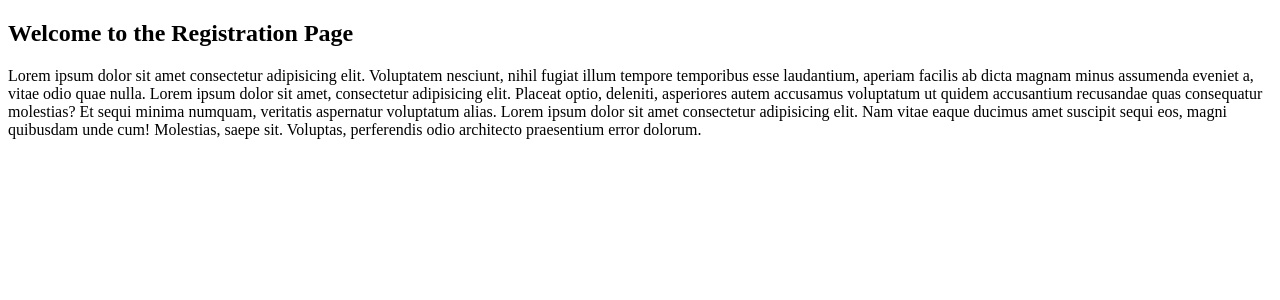
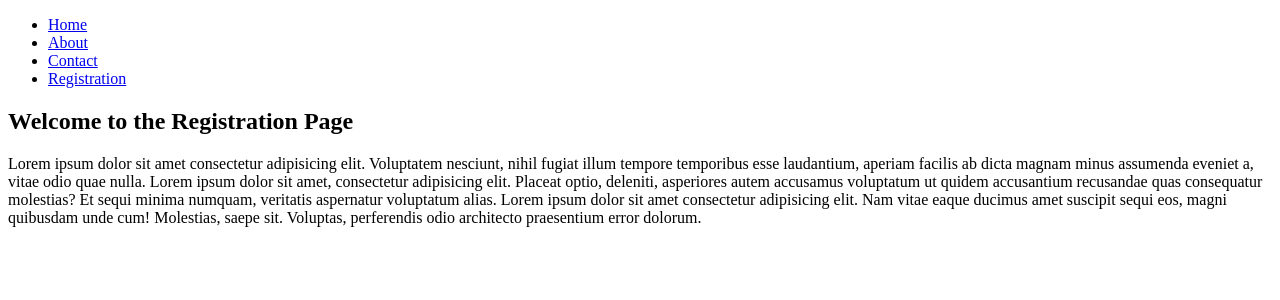
Before and after one commit to tuhamworld/react-fam, a React (Create React App) app: page /registration in a window 1280 px wide. Shown: the top 300 px of the page. Built offline with nearby package versions, Linux system fonts and the light colour scheme.

Commit message:
chore: add navlinks

```diff
--- a/src/components/pages/AboutUs/index.js
+++ b/src/components/pages/AboutUs/index.js
@@ -1,5 +1,25 @@
+import { Link } from "react-router-dom";
+
 export const AboutUs = () => {
-    return (
+  return (
+    <>
+      <nav>
+        <ul>
+          <li>
+            <Link to="/">Home</Link>
+          </li>
+          <li>
+            <Link to="/about">About</Link>
+          </li>
+          <li>
+            <Link to="/contact">Contact</Link>
+          </li>
+          <li>
+            <Link to="/registration">Registration</Link>
+          </li>
+        </ul>
+      </nav>
+
       <section>
         <h1>Welcome to the About Us Page</h1>
         Lorem ipsum dolor sit amet consectetur adipisicing elit. Voluptatem
@@ -13,5 +33,6 @@ export const AboutUs = () => {
         quibusdam unde cum! Molestias, saepe sit. Voluptas, perferendis odio
         architecto praesentium error dolorum.
       </section>
+    </>
     );
   };
--- a/src/components/pages/ContactUs/index.js
+++ b/src/components/pages/ContactUs/index.js
@@ -1,17 +1,37 @@
+import { Link } from "react-router-dom";
+
 export const ContactUs = () => {
-    return (
+  return (
+    <>
+      <nav>
+        <ul>
+          <li>
+            <Link to="/">Home</Link>
+          </li>
+          <li>
+            <Link to="/about">About</Link>
+          </li>
+          <li>
+            <Link to="/contact">Contact</Link>
+          </li>
+          <li>
+            <Link to="/registration">Registration</Link>
+          </li>
+        </ul>
+      </nav>
       <section>
         <h1>Welcome to the Contact Us Page</h1>
         Lorem ipsum dolor sit amet consectetur adipisicing elit. Voluptatem
         nesciunt, nihil fugiat illum tempore temporibus esse laudantium, aperiam
-        facilis ab dicta magnam minus assumenda eveniet a, vitae odio quae nulla.
-        Lorem ipsum dolor sit amet, consectetur adipisicing elit. Placeat optio,
-        deleniti, asperiores autem accusamus voluptatum ut quidem accusantium
-        recusandae quas consequatur molestias? Et sequi minima numquam, veritatis
-        aspernatur voluptatum alias. Lorem ipsum dolor sit amet consectetur
-        adipisicing elit. Nam vitae eaque ducimus amet suscipit sequi eos, magni
-        quibusdam unde cum! Molestias, saepe sit. Voluptas, perferendis odio
-        architecto praesentium error dolorum.
+        facilis ab dicta magnam minus assumenda eveniet a, vitae odio quae
+        nulla. Lorem ipsum dolor sit amet, consectetur adipisicing elit. Placeat
+        optio, deleniti, asperiores autem accusamus voluptatum ut quidem
+        accusantium recusandae quas consequatur molestias? Et sequi minima
+        numquam, veritatis aspernatur voluptatum alias. Lorem ipsum dolor sit
+        amet consectetur adipisicing elit. Nam vitae eaque ducimus amet suscipit
+        sequi eos, magni quibusdam unde cum! Molestias, saepe sit. Voluptas,
+        perferendis odio architecto praesentium error dolorum.
       </section>
-    );
-  };
+    </>
+  );
+};
--- a/src/components/pages/LandingPage/index.js
+++ b/src/components/pages/LandingPage/index.js
@@ -1,17 +1,38 @@
+import { Link } from "react-router-dom";
+
 export const LandingPage = () => {
   return (
-    <section>
-      <h1>Welcome to the Landing Page</h1>
-      Lorem ipsum dolor sit amet consectetur adipisicing elit. Voluptatem
-      nesciunt, nihil fugiat illum tempore temporibus esse laudantium, aperiam
-      facilis ab dicta magnam minus assumenda eveniet a, vitae odio quae nulla.
-      Lorem ipsum dolor sit amet, consectetur adipisicing elit. Placeat optio,
-      deleniti, asperiores autem accusamus voluptatum ut quidem accusantium
-      recusandae quas consequatur molestias? Et sequi minima numquam, veritatis
-      aspernatur voluptatum alias. Lorem ipsum dolor sit amet consectetur
-      adipisicing elit. Nam vitae eaque ducimus amet suscipit sequi eos, magni
-      quibusdam unde cum! Molestias, saepe sit. Voluptas, perferendis odio
-      architecto praesentium error dolorum.
-    </section>
+    <>
+      <nav>
+        <ul>
+          <li>
+            <Link to="/">Home</Link>
+          </li>
+          <li>
+            <Link to="/about">About</Link>
+          </li>
+          <li>
+            <Link to="/contact">Contact</Link>
+          </li>
+          <li>
+            <Link to="/registration">Registration</Link>
+          </li>
+        </ul>
+      </nav>
+
+      <section>
+        <h1>Welcome to the Landing Page</h1>
+        Lorem ipsum dolor sit amet consectetur adipisicing elit. Voluptatem
+        nesciunt, nihil fugiat illum tempore temporibus esse laudantium, aperiam
+        facilis ab dicta magnam minus assumenda eveniet a, vitae odio quae
+        nulla. Lorem ipsum dolor sit amet, consectetur adipisicing elit. Placeat
+        optio, deleniti, asperiores autem accusamus voluptatum ut quidem
+        accusantium recusandae quas consequatur molestias? Et sequi minima
+        numquam, veritatis aspernatur voluptatum alias. Lorem ipsum dolor sit
+        amet consectetur adipisicing elit. Nam vitae eaque ducimus amet suscipit
+        sequi eos, magni quibusdam unde cum! Molestias, saepe sit. Voluptas,
+        perferendis odio architecto praesentium error dolorum.
+      </section>
+    </>
   );
 };
--- a/src/components/pages/Registration/index.js
+++ b/src/components/pages/Registration/index.js
@@ -1,17 +1,37 @@
+import { Link } from "react-router-dom";
+
 export const Registration = () => {
-    return (
+  return (
+    <>
+      <nav>
+        <ul>
+          <li>
+            <Link to="/">Home</Link>
+          </li>
+          <li>
+            <Link to="/about">About</Link>
+          </li>
+          <li>
+            <Link to="/contact">Contact</Link>
+          </li>
+          <li>
+            <Link to="/registration">Registration</Link>
+          </li>
+        </ul>
+      </nav>
       <section>
         <h1>Welcome to the Registration Page</h1>
         Lorem ipsum dolor sit amet consectetur adipisicing elit. Voluptatem
         nesciunt, nihil fugiat illum tempore temporibus esse laudantium, aperiam
-        facilis ab dicta magnam minus assumenda eveniet a, vitae odio quae nulla.
-        Lorem ipsum dolor sit amet, consectetur adipisicing elit. Placeat optio,
-        deleniti, asperiores autem accusamus voluptatum ut quidem accusantium
-        recusandae quas consequatur molestias? Et sequi minima numquam, veritatis
-        aspernatur voluptatum alias. Lorem ipsum dolor sit amet consectetur
-        adipisicing elit. Nam vitae eaque ducimus amet suscipit sequi eos, magni
-        quibusdam unde cum! Molestias, saepe sit. Voluptas, perferendis odio
-        architecto praesentium error dolorum.
+        facilis ab dicta magnam minus assumenda eveniet a, vitae odio quae
+        nulla. Lorem ipsum dolor sit amet, consectetur adipisicing elit. Placeat
+        optio, deleniti, asperiores autem accusamus voluptatum ut quidem
+        accusantium recusandae quas consequatur molestias? Et sequi minima
+        numquam, veritatis aspernatur voluptatum alias. Lorem ipsum dolor sit
+        amet consectetur adipisicing elit. Nam vitae eaque ducimus amet suscipit
+        sequi eos, magni quibusdam unde cum! Molestias, saepe sit. Voluptas,
+        perferendis odio architecto praesentium error dolorum.
       </section>
-    );
-  };
+    </>
+  );
+};
```
